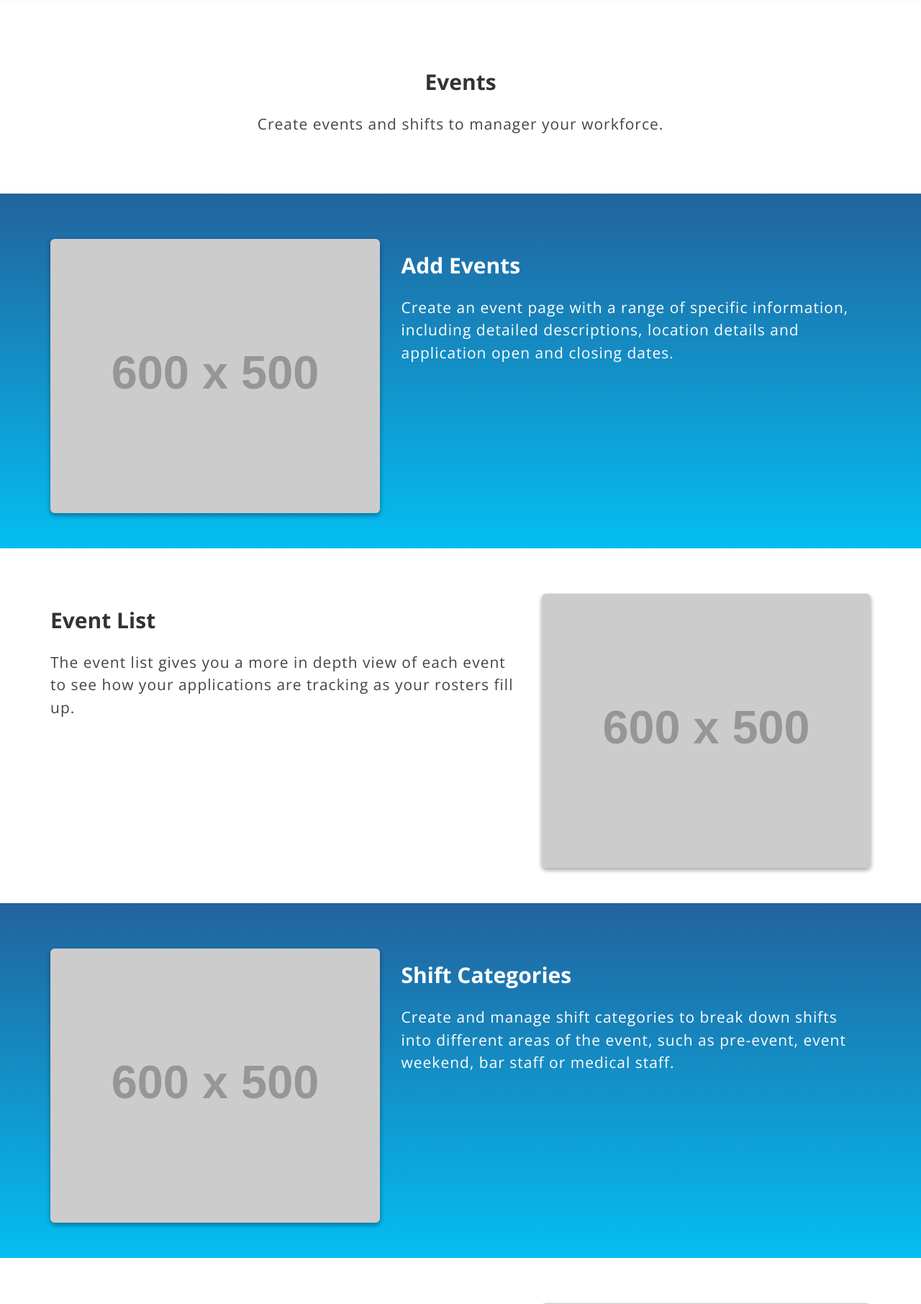
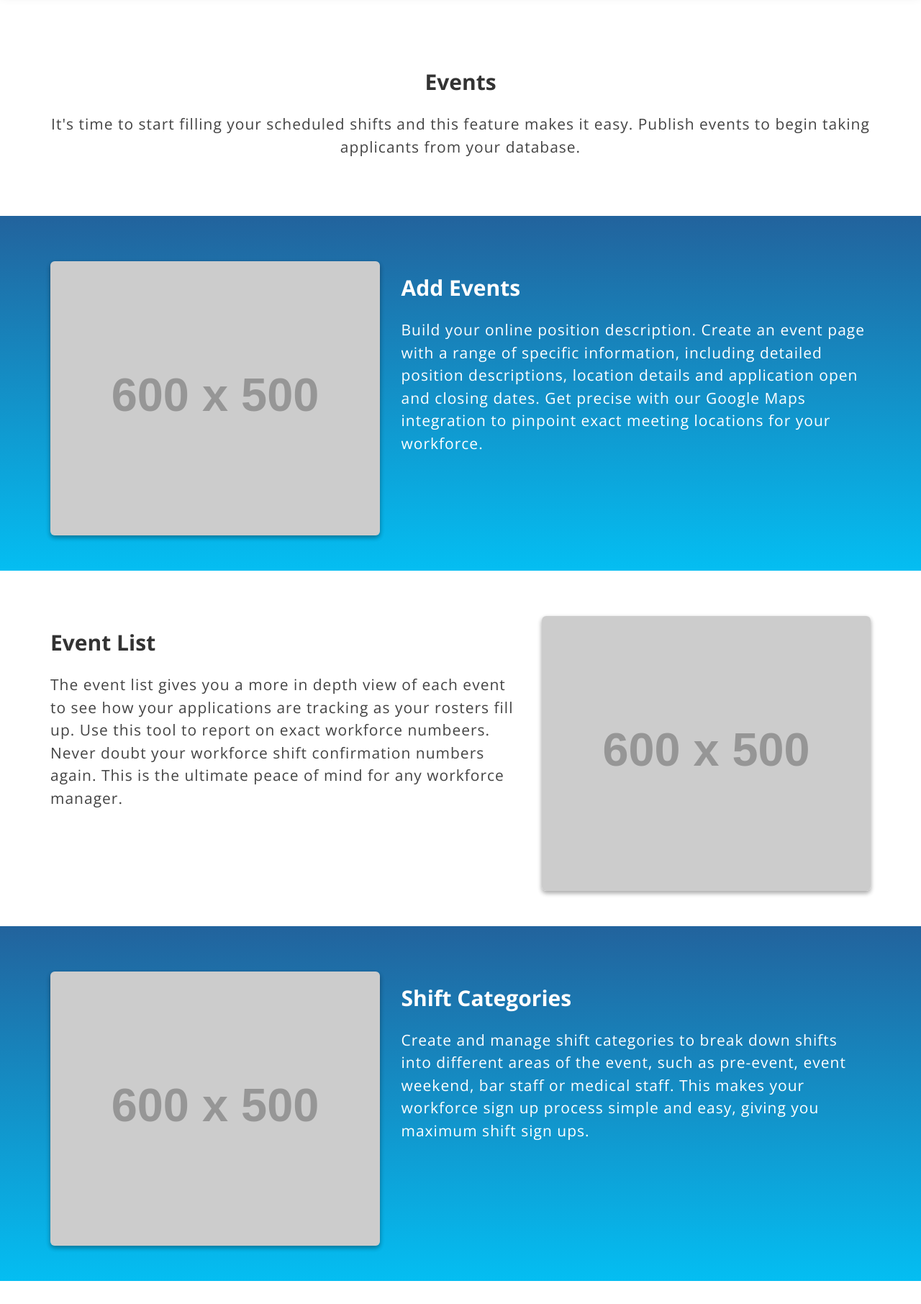
Before and after one commit to pete-ewg17/ewg_tech_website_2017, a PHP site: page /event.php in a window 1280 px wide. Shown: the part 63-1875 px from the top of the page at 72% size. Run offline with PHP 8.4, Linux system fonts and the light colour scheme; grey boxes labelled with a size stand in for pictures from a placeholder-image service; some libraries are stand-ins or nearby versions.

Commit message:
Updated text content
Updates text content to be more sales-y

```diff
--- a/event.php
+++ b/event.php
@@ -109,7 +109,7 @@
       <div class="row featurette">
         <div class="col-md-12 text-center" data-aos="fade-left" data-aos-once="true">
           <h2>Events</h2>
-          <p>Create events and shifts to manager your workforce.</p>
+          <p>It's time to start filling your scheduled shifts and this feature makes it easy. Publish events to begin taking applicants from your database.</p>
         </div>
       </div>
     </div>
@@ -121,7 +121,7 @@
         <div class="row">
           <div data-aos="fade-right" data-aos-once="true" class="col-md-7 col-md-push-5">
             <h2 class="featurette-heading">Add Events</h2>
-            <p class="tech-lead">Create an event page with a range of specific information, including detailed descriptions, location details and application open and closing dates.</p>
+            <p class="tech-lead"> Build your online position description. Create an event page with a range of specific information, including detailed position descriptions, location details and application open and closing dates. Get precise with our Google Maps integration to pinpoint exact meeting locations for your workforce.</p>
           </div>
             <div data-aos="fade-right" data-aos-once="true" class="col-md-5 col-md-pull-7">
             <img class="featurette-image img-responsive img-rounded" src="http://placehold.it/600/500" alt="Registration Form" style="background-size:cover; background-repeat:none;">
@@ -136,7 +136,7 @@
           <div class="row featurette">
             <div class="col-md-7" data-aos="fade-left" data-aos-once="true">
               <h2>Event List</h2>
-              <p>The event list gives you a more in depth view of each event to see how your applications are tracking as your rosters fill up.</p>
+              <p>The event list gives you a more in depth view of each event to see how your applications are tracking as your rosters fill up. Use this tool to report on exact workforce numbeers. Never doubt your workforce shift confirmation numbers again. This is the ultimate peace of mind for any workforce manager.</p>
             </div>
             <div class="col-md-5" data-aos="fade-left" data-aos-once="true">
               <img class="featurette-image img-responsive img-rounded" src="http://placehold.it/600/500" alt="Scheduling and Group Management">
@@ -151,7 +151,7 @@
         <div class="row">
           <div class="col-md-7 col-md-push-5" data-aos="fade-right" data-aos-once="true" data-aos-offset="300">
             <h2 class="featurette-heading">Shift Categories</h2>
-            <p class="tech-lead">Create and manage shift categories to break down shifts into different areas of the event, such as pre-event, event weekend, bar staff or medical staff. </p>
+            <p class="tech-lead">Create and manage shift categories to break down shifts into different areas of the event, such as pre-event, event weekend, bar staff or medical staff. This makes your workforce sign up process simple and easy, giving you maximum shift sign ups.</p>
           </div>
             <div class="col-md-5 col-md-pull-7" data-aos="fade-right" data-aos-once="true" data-aos-offset="300">
             <img class="featurette-image img-responsive img-rounded" src="http://placehold.it/600/500" alt="Enhanced Communication with Phone">
@@ -165,8 +165,8 @@
         <div class="container">
           <div class="row featurette">
             <div class="col-md-7" data-aos="fade-left" data-aos-once="true" data-aos-offset="400">
-              <h2>Lorem Ipsum</h2>
-              <p class="lead">Lorem ipsum dolor sit amet, consectetur adipisicing elit. Quaerat impedit, perferendis dolorum at maxime! Doloremque dignissimos facilis voluptates fugiat repellat ea placeat voluptate laboriosam, id nisi, eveniet consectetur distinctio debitis!</p>
+              <h2>Shift Upload</h2>
+              <p class="lead"> Creating events and shifts individually is typically a time consuming process in most systems. Skip this step by copying event details as well as uploading shifts from a spreadsheet.</p>
             </div>
             <div class="col-md-5" data-aos="fade-left" data-aos-once="true" data-aos-offset="400">
               <img class="featurette-image img-responsive img-rounded" src="http://placehold.it/600/500" alt="Workforce Portals Platform">
@@ -175,20 +175,7 @@
       </div>
     </div>
 
-     <!--EDIT ME-->
-      <div class="content-section-b blue">
-       <div class="container">
-        <div class="row">
-          <div class="col-md-7 col-md-push-5" data-aos="fade-right" data-aos-once="true" data-aos-offset="500">
-            <h2 class="featurette-heading">Activate Your Account</h2>
-            <p class="tech-lead">Activate your current Freemium account to utilize the Event function.</p>
-          </div>
-            <div class="col-md-5 col-md-pull-7" data-aos="fade-right" data-aos-once="true" data-aos-offset="500">
-            <img class="featurette-image img-responsive img-rounded" src="http://placehold.it/600/500" alt="Timesheets">
-            </div>
-          </div>
-        </div>
-  </div>
+
       <!-- /END THE FEATURETTES -->
 
        <?php  if(!isset($_GET['admin'])) { ?>
```
